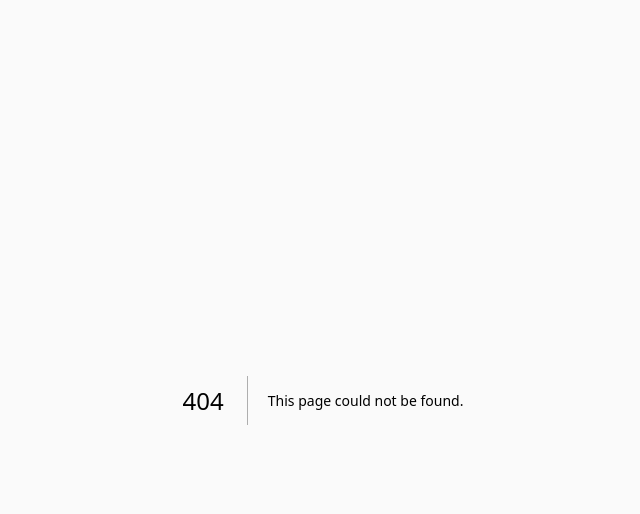
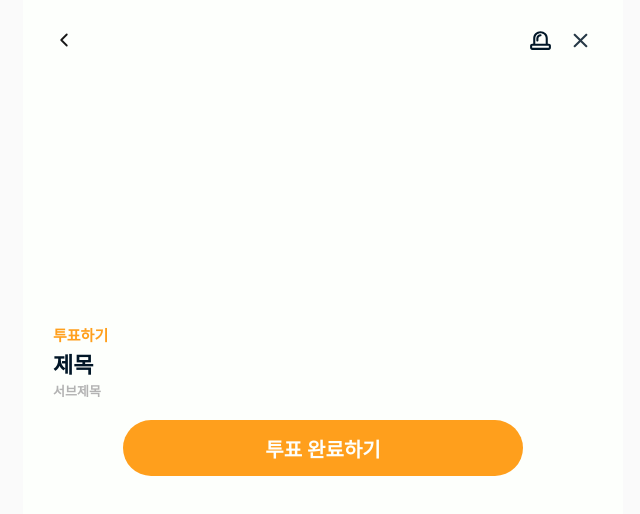
Before and after one commit to pluto-bssm/upikthird, a Next.js app: page /vote/desvote/1 in a window 1280 px wide. Before the commit this address had no page. Shown: the top 514 px of the page, without its empty margins (317-957 px from the left). Built offline with nearby package versions, Linux system fonts and the light colour scheme; a web font is replaced by a local one.

Commit message:
feat :: des vote layout

```diff
--- a/src/app/layout.tsx
+++ b/src/app/layout.tsx
@@ -15,7 +15,7 @@ const RootLayout = ({
   return (
     <html lang="ko">
 
-      <body style={{ backgroundColor: "#fafafaff", margin: 0, padding: 0 }}>
+      <body style={{ backgroundColor: "#FAFAFA", margin: 0, padding: 0 }}>
         {children}
       </body>
     </html>
--- /dev/null
+++ b/src/app/vote/desvote/[id]/page.tsx
@@ -0,0 +1,75 @@
+'use client'
+
+import Header from "@/components/common/header"
+import styled from "@emotion/styled"
+import color from "@/packages/design-system/src/color"
+import font from "@/packages/design-system/src/font"
+import { useParams } from "next/navigation"
+import Button from "@/packages/ui/src/button/Button"
+
+const DesVote = () =>{
+    const params = useParams();
+    return (
+        <DesVoteLayout>
+            <Header types={'report and close'}/>
+
+            <VoteBlock>
+                <VoteInfo>
+                    <MenuText>투표하기</MenuText>
+                    <Title>제목</Title>
+                    <SubTitle>서브제목</SubTitle>
+                </VoteInfo>
+
+                <Button text="투표 완료하기" onCkick={() => console.log("click")}/>
+
+            </VoteBlock>
+
+        </DesVoteLayout>
+    )
+
+}
+
+export default DesVote;
+
+const DesVoteLayout = styled.div`
+    width: 100%;
+    max-width: 600px;
+    display: flex;
+    justify-content: center;
+    background-color: ${color.white};
+    min-height: 100vh;
+    flex-direction: column;
+    align-items: center;
+`
+
+const MenuText = styled.p`
+    ${font.D3};
+    color: ${color.primary};
+`
+
+const Title = styled.p`
+    ${font.D1};
+    color: ${color.black};
+`
+
+const SubTitle = styled.p`
+    ${font.H2};
+    color: ${color.gray400};
+`
+
+const VoteInfo = styled.div`
+    width: 90%;
+    display: flex;
+    justify-content: center;
+    align-items: start;
+    flex-direction: column;
+    gap : 2px;
+`
+
+const VoteBlock = styled.div`
+    width: 100%;
+    display: flex;
+    flex-direction: column;
+    align-items: center;
+    gap: 20px;
+    `
--- a/src/app/vote/page.tsx
+++ b/src/app/vote/page.tsx
@@ -37,13 +37,14 @@ const vote = () =>{
         <VoteLayout>
             <Header types={'default'}/>
             <VoteContent>
-                {VoteData.map((vote, index) => (
+                {VoteData.map((vote, id) => (
                     <VoteBlock
-                        key={index}
+                        key={id}
                         category={vote.category}
                         title={vote.title}
                         viewCount={vote.viewCount}
                         finishDate={vote.finishDate}
+                        onClick={() => router.push(`/vote/desvote/${id}`)}
                     />
                 ))}
             </VoteContent>
--- a/src/components/vote/voteblock.tsx
+++ b/src/components/vote/voteblock.tsx
@@ -9,12 +9,13 @@ type VoteBlockProps = {
     title : string;
     viewCount : number;
     finishDate : string;
+    onClick?: () => void;
 }
 
-const VoteBlock = ({category,title,viewCount,finishDate} : VoteBlockProps) => {
+const VoteBlock = ({category,title,viewCount,finishDate,onClick} : VoteBlockProps) => {
 
   return (
-    <VoteBlockLayout>
+    <VoteBlockLayout onClick={onClick}>
         <VoteBlockImage category="domitory"/>
         <VoteContentLayout>
             <Title>{title}</Title>
--- /dev/null
+++ b/src/packages/ui/src/button/Button.tsx
@@ -0,0 +1,35 @@
+import font from "@/packages/design-system/src/font";
+import styled from "@emotion/styled";
+import color from "@/packages/design-system/src/color";
+
+type ButtonProps = {
+    onCkick: () => void;
+    text : string;
+}
+
+
+const Button = ({text, onCkick} : ButtonProps) => {
+  return (
+    <ButtonLayout onClick={onCkick}>
+        <ButtonText>{text}</ButtonText>
+    </ButtonLayout>
+  );
+}
+
+export default Button;
+
+const ButtonLayout = styled.div`
+    max-width : 400px;
+    width: 100%;
+    height: 56px;
+    background-color: ${color.primary};
+    border-radius: 36px;
+    display: flex;
+    justify-content: center;
+    align-items: center;
+`
+
+const ButtonText = styled.p`
+    ${font.D2};
+    color: ${color.white};
+`
```
